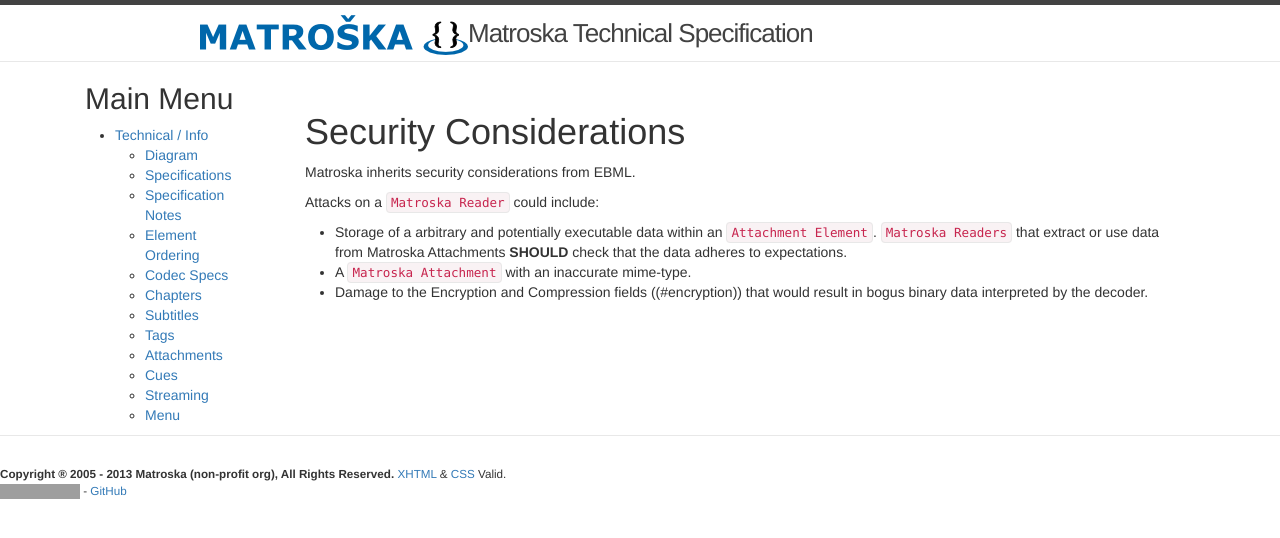
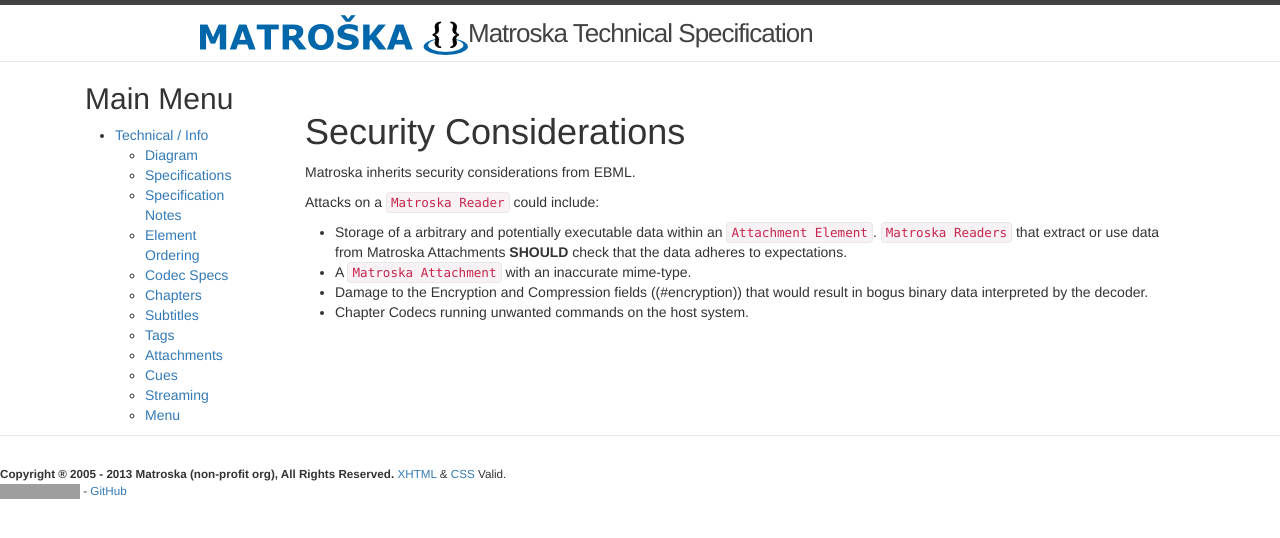
Before and after one commit to ietf-wg-cellar/matroska-specification, a Jekyll site: the page built from matroska_security.md, in a window 1280 px wide. Shown: the top 538 px of the page. Built offline with Jekyll 4.4.1, drawn with Linux system fonts in a browser that asks for light colours; our own code applies the rules of GitHub Pages for plain Markdown files; grey boxes are pictures that could not be loaded.

Commit message:
Mention Chapter Codecs run commands on the host
Although, like Track codecs, we have no control on what they do here.

```diff
--- a/matroska_security.md
+++ b/matroska_security.md
@@ -10,3 +10,4 @@
 * A `Matroska Attachment` with an inaccurate mime-type.
 * Damage to the Encryption and Compression fields ((#encryption)) that would result in bogus binary data
   interpreted by the decoder.
+* Chapter Codecs running unwanted commands on the host system.
```
